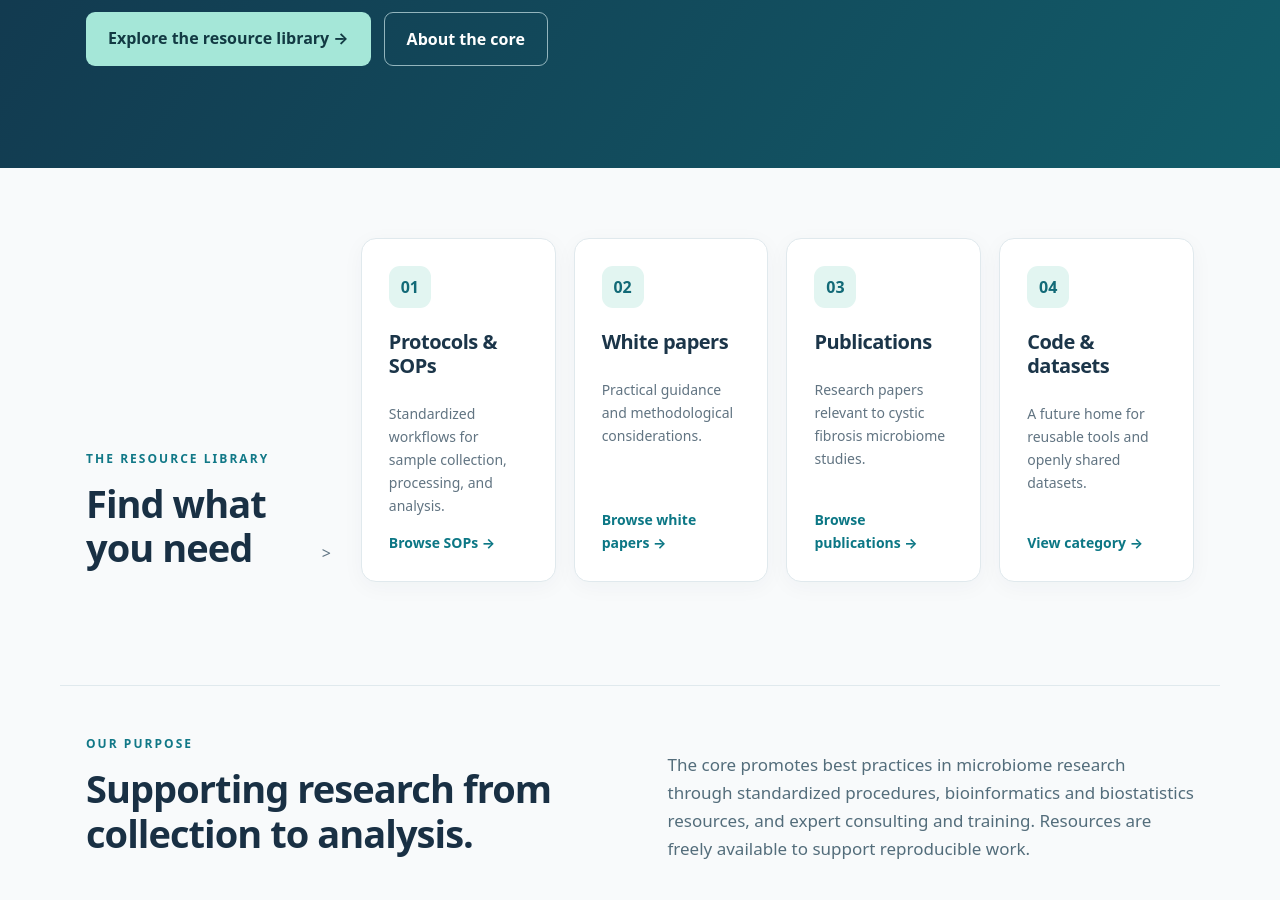
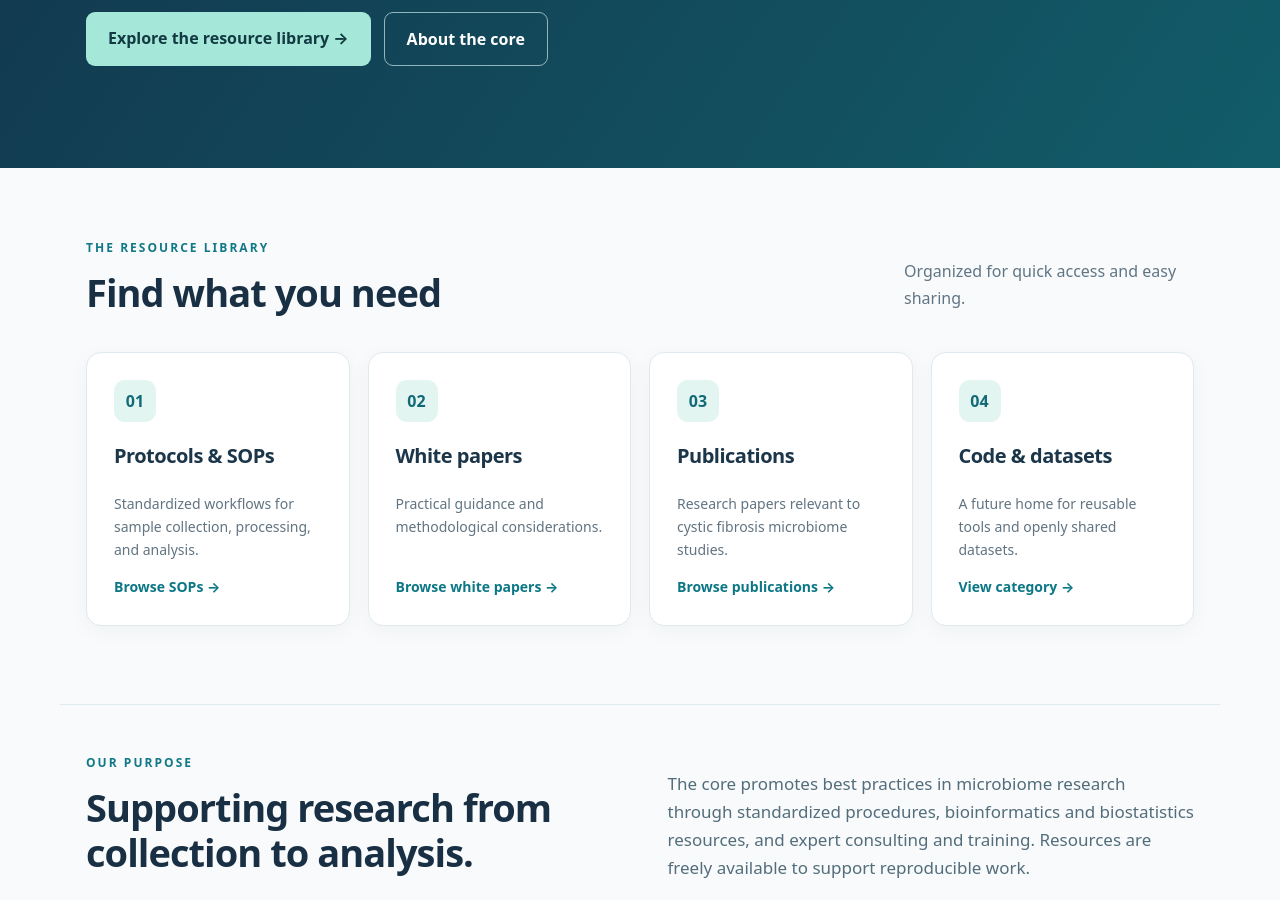
Before and after one commit to wagnerbd/Microbiome-NRC, a Jekyll site: the page built from index.html, in a window 1280 px wide and 900 px high, scrolled down 469 px. Built offline with Jekyll 4.4.1, drawn with Linux system fonts in a browser that asks for light colours.

Commit message:
Add files via upload

```diff
--- a/index.html
+++ b/index.html
@@ -4,5 +4,5 @@ title: Home
 permalink: /
 ---
 <section class="hero"><div class="container"><div class="eyebrow">OPEN SCIENCE · CYSTIC FIBROSIS</div><h1>Better microbiome research starts with shared resources.</h1><p class="hero-copy">Standard operating procedures, white papers, publications, and eventually reusable code and datasets for the cystic fibrosis research community.</p><div class="actions"><a class="button primary" href="{{ '/resources/' | relative_url }}">Explore the resource library <span aria-hidden="true">→</span></a><a class="button secondary" href="{{ '/about/' | relative_url }}">About the core</a></div></div></section>
-<section class="container section"><div class="section-heading"><div><div class="eyebrow dark">THE RESOURCE LIBRARY</div><h2>Find what you need</h2></div><p>><div class="feature-grid"><a class="feature" href="{{ '/resources/?type=SOP' | relative_url }}"><span class="feature-icon">01</span><h3>Protocols & SOPs</h3><p>Standardized workflows for sample collection, processing, and analysis.</p><span class="feature-link">Browse SOPs →</span></a><a class="feature" href="{{ '/resources/?type=White%20paper' | relative_url }}"><span class="feature-icon">02</span><h3>White papers</h3><p>Practical guidance and methodological considerations.</p><span class="feature-link">Browse white papers →</span></a><a class="feature" href="{{ '/resources/?type=Publication' | relative_url }}"><span class="feature-icon">03</span><h3>Publications</h3><p>Research papers relevant to cystic fibrosis microbiome studies.</p><span class="feature-link">Browse publications →</span></a><a class="feature" href="{{ '/resources/?type=Code%20%26%20data' | relative_url }}"><span class="feature-icon">04</span><h3>Code & datasets</h3><p>A future home for reusable tools and openly shared datasets.</p><span class="feature-link">View category →</span></a></div></section>
+<section class="container section"><div class="section-heading"><div><div class="eyebrow dark">THE RESOURCE LIBRARY</div><h2>Find what you need</h2></div><p>Organized for quick access and easy sharing.</p></div><div class="feature-grid"><a class="feature" href="{{ '/resources/?type=SOP' | relative_url }}"><span class="feature-icon">01</span><h3>Protocols & SOPs</h3><p>Standardized workflows for sample collection, processing, and analysis.</p><span class="feature-link">Browse SOPs →</span></a><a class="feature" href="{{ '/resources/?type=White%20paper' | relative_url }}"><span class="feature-icon">02</span><h3>White papers</h3><p>Practical guidance and methodological considerations.</p><span class="feature-link">Browse white papers →</span></a><a class="feature" href="{{ '/resources/?type=Publication' | relative_url }}"><span class="feature-icon">03</span><h3>Publications</h3><p>Research papers relevant to cystic fibrosis microbiome studies.</p><span class="feature-link">Browse publications →</span></a><a class="feature" href="{{ '/resources/?type=Code%20%26%20data' | relative_url }}"><span class="feature-icon">04</span><h3>Code & datasets</h3><p>A future home for reusable tools and openly shared datasets.</p><span class="feature-link">View category →</span></a></div></section>
 <section class="container mission"><div><div class="eyebrow dark">OUR PURPOSE</div><h2>Supporting research from collection to analysis.</h2></div><p>The core promotes best practices in microbiome research through standardized procedures, bioinformatics and biostatistics resources, and expert consulting and training. Resources are freely available to support reproducible work.</p></section>
```
